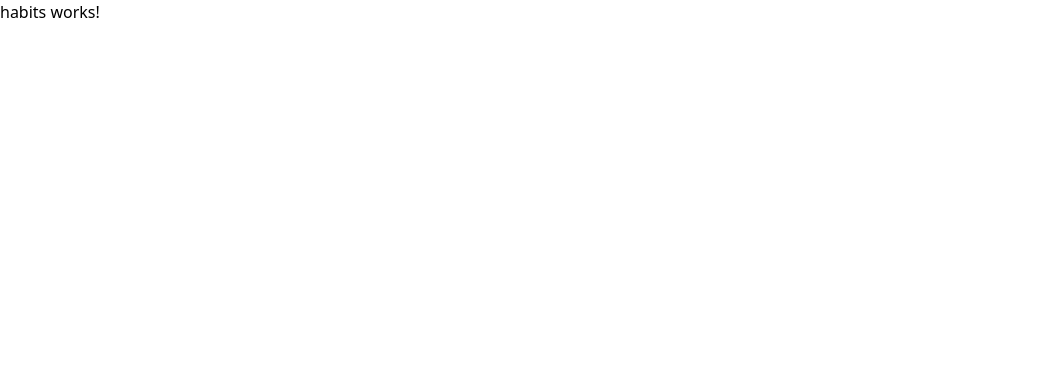
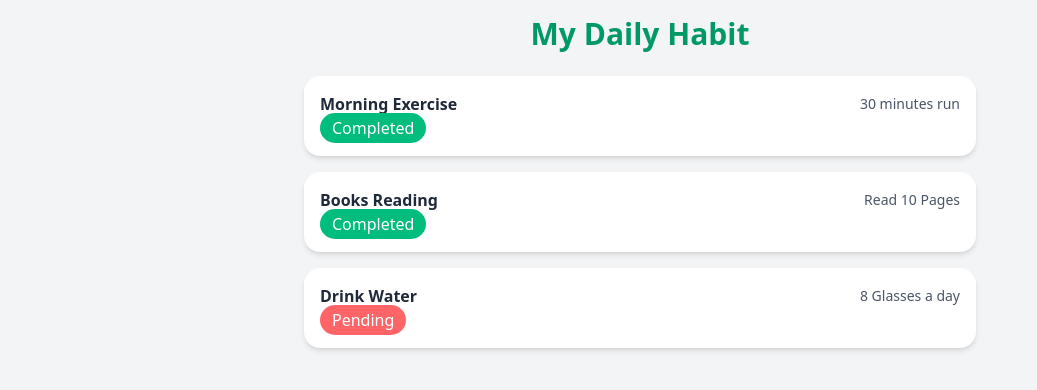
Before and after one commit to KNandhakumar/Habit-Tracker-Application-Frontend, an Angular app: page / in a window 1280 px wide. Shown: the top 390 px of the page, without its empty margins (0-1037 px from the left). Built offline with nearby package versions, Linux system fonts and the light colour scheme.

Commit message:
Creating a new feature to showing a habits with sample datas for checking

```diff
--- a/src/app/components/habits/habits.component.html
+++ b/src/app/components/habits/habits.component.html
@@ -1 +1,15 @@
-<p>habits works!</p>
+<div class="min-h-screen bg-gray-100 p-4">
+  <div class="max-w-2xl mx-auto">
+    <h1 class="text-3xl font-bold mb-6 text-center text-emerald-600">My Daily Habit</h1>
+    <div *ngFor="let habit of habits" class="bg-white shadow-md rounded-2xl p-4 mb-4 hover:shadow-xl transition duration-300">
+      <div class="flex justify-between items-center">
+        <h2 class="text-xl-center font-semibold text-gray-800">{{habit.name}}</h2>
+        <p class="text-sm text-gray-600">{{habit.description}}</p>
+      </div>
+      <div>
+        <span [ngClass]="habit.completed ? 'bg-emerald-500' : 'bg-red-400'"
+        class="text-white font-medium px-3 py-1 rounded-full cursor-pointer">{{habit.completed ? 'Completed' : 'Pending'}}</span>
+      </div>
+    </div>
+  </div>
+</div>
```
